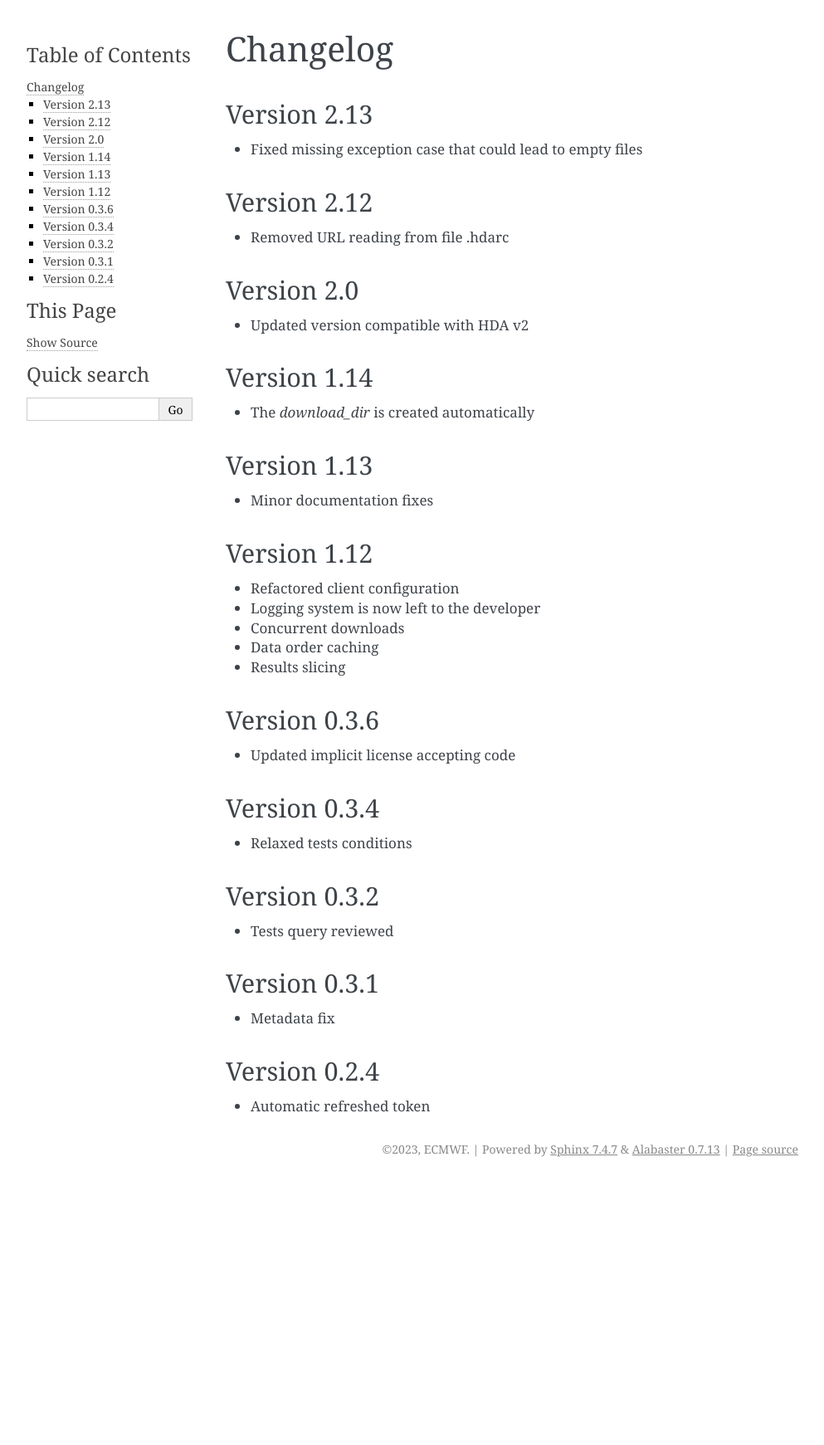
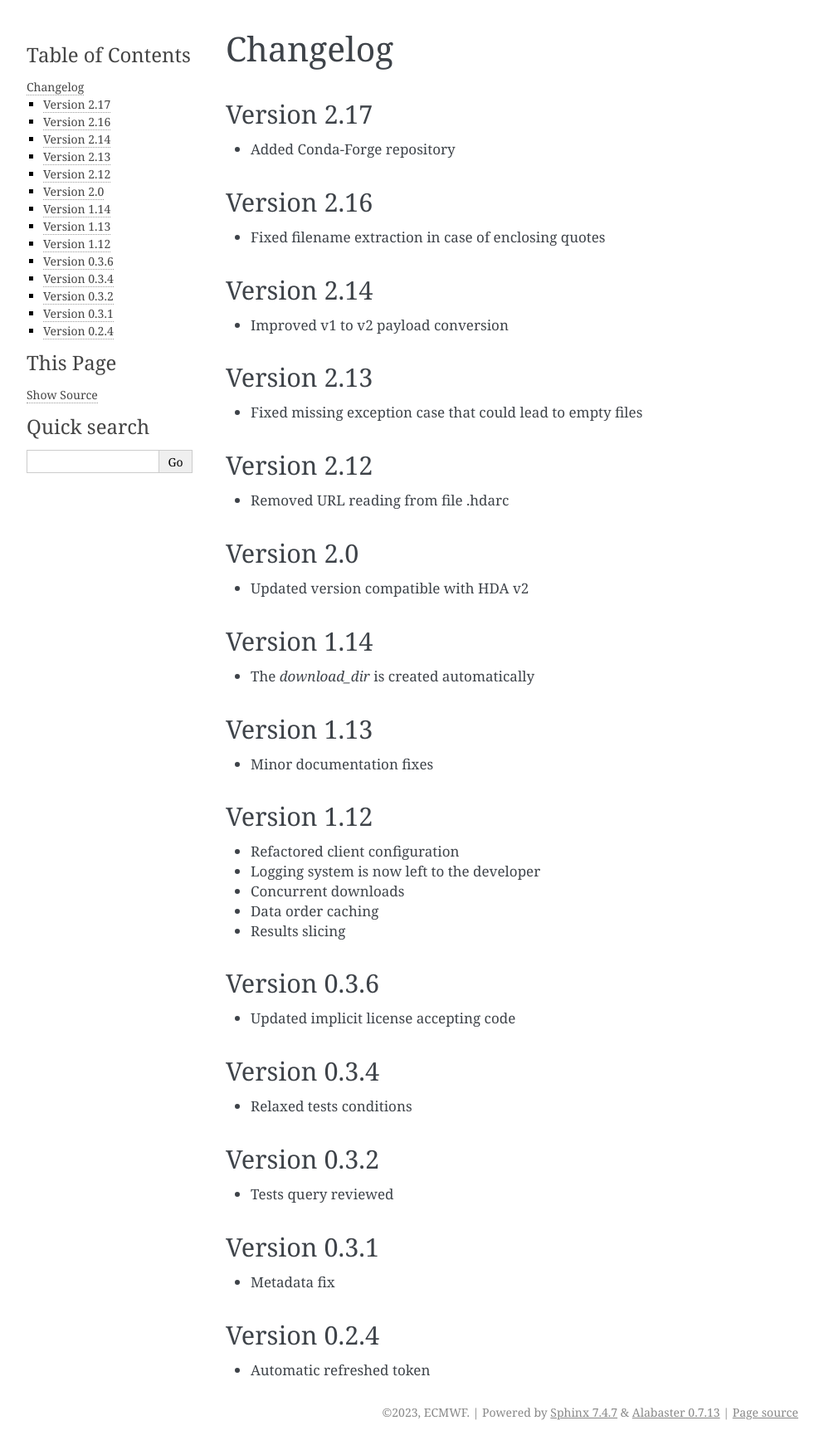
Before and after one commit to ecmwf/hda, a Sphinx documentation site: the page built from docs/source/changelog.rst, in a window 1280 px wide. Shown: the whole page at 83% size, without its empty margins (148-1141 px from the left). Built offline with Sphinx 7.4.7, drawn with Linux system fonts in a browser that asks for light colours; before the commit the page ends 1424 px from its top, so only the background shows below that.

Commit message:
Updated version

```diff
--- a/docs/source/changelog.rst
+++ b/docs/source/changelog.rst
@@ -1,5 +1,17 @@
 Changelog
 =========
+
+Version 2.17
+-----------
+* Added Conda-Forge repository
+
+Version 2.16
+-----------
+* Fixed filename extraction in case of enclosing quotes
+
+Version 2.14
+-----------
+* Improved v1 to v2 payload conversion
 
 Version 2.13
 -----------
--- a/docs/source/conf.py
+++ b/docs/source/conf.py
@@ -15,8 +15,8 @@ project = "WEkEO HDA API Client"
 copyright = "2023, ECMWF"
 author = "ECMWF"
 
-release = "2.15"
-version = "2.15"
+release = "2.17"
+version = "2.17"
 
 # -- General configuration
 
--- a/setup.py
+++ b/setup.py
@@ -30,7 +30,7 @@ def read(fname):
     return io.open(file_path, encoding="utf-8").read()
 
 
-version = "2.16"
+version = "2.17"
 
 setuptools.setup(
     name="hda",
```
